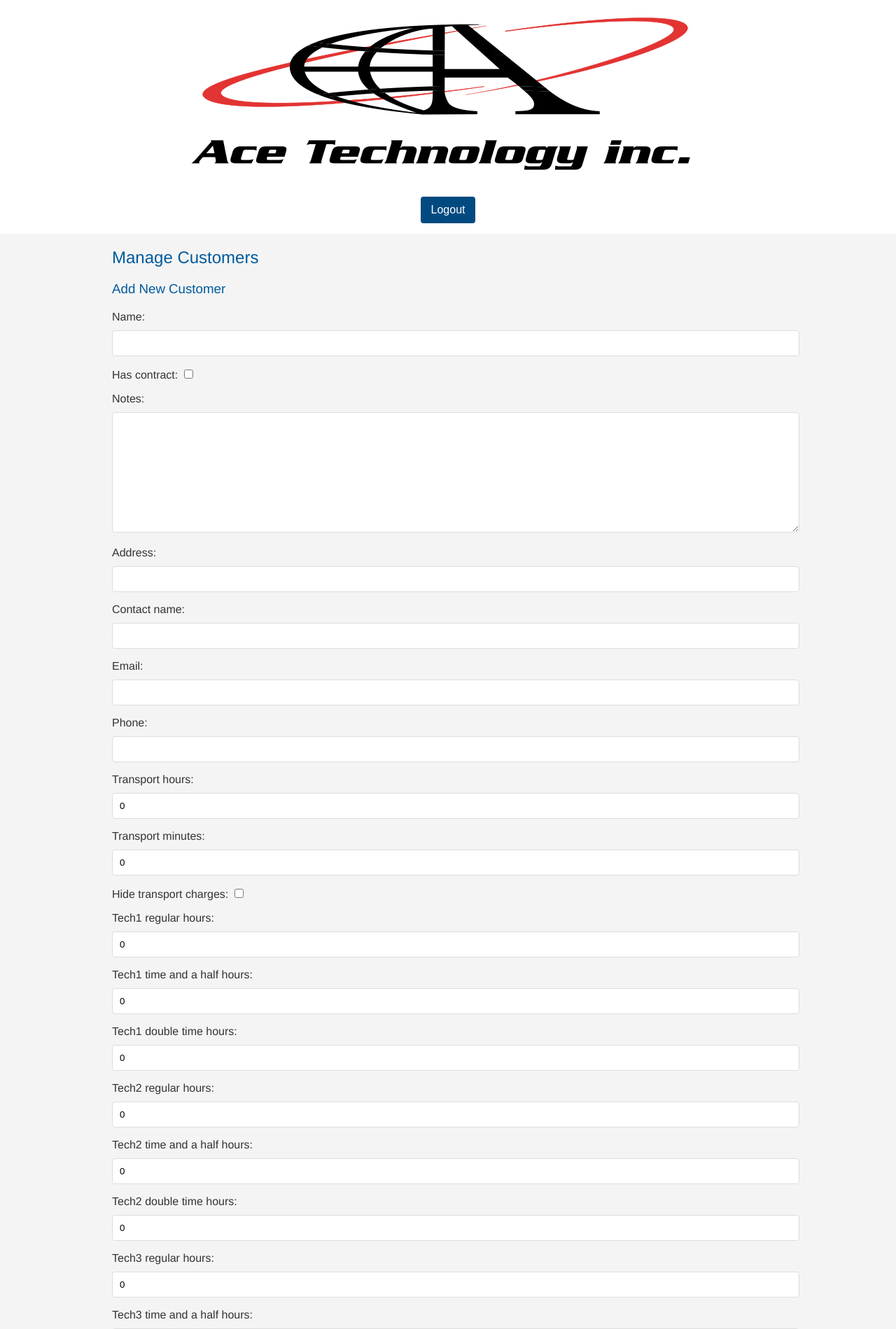
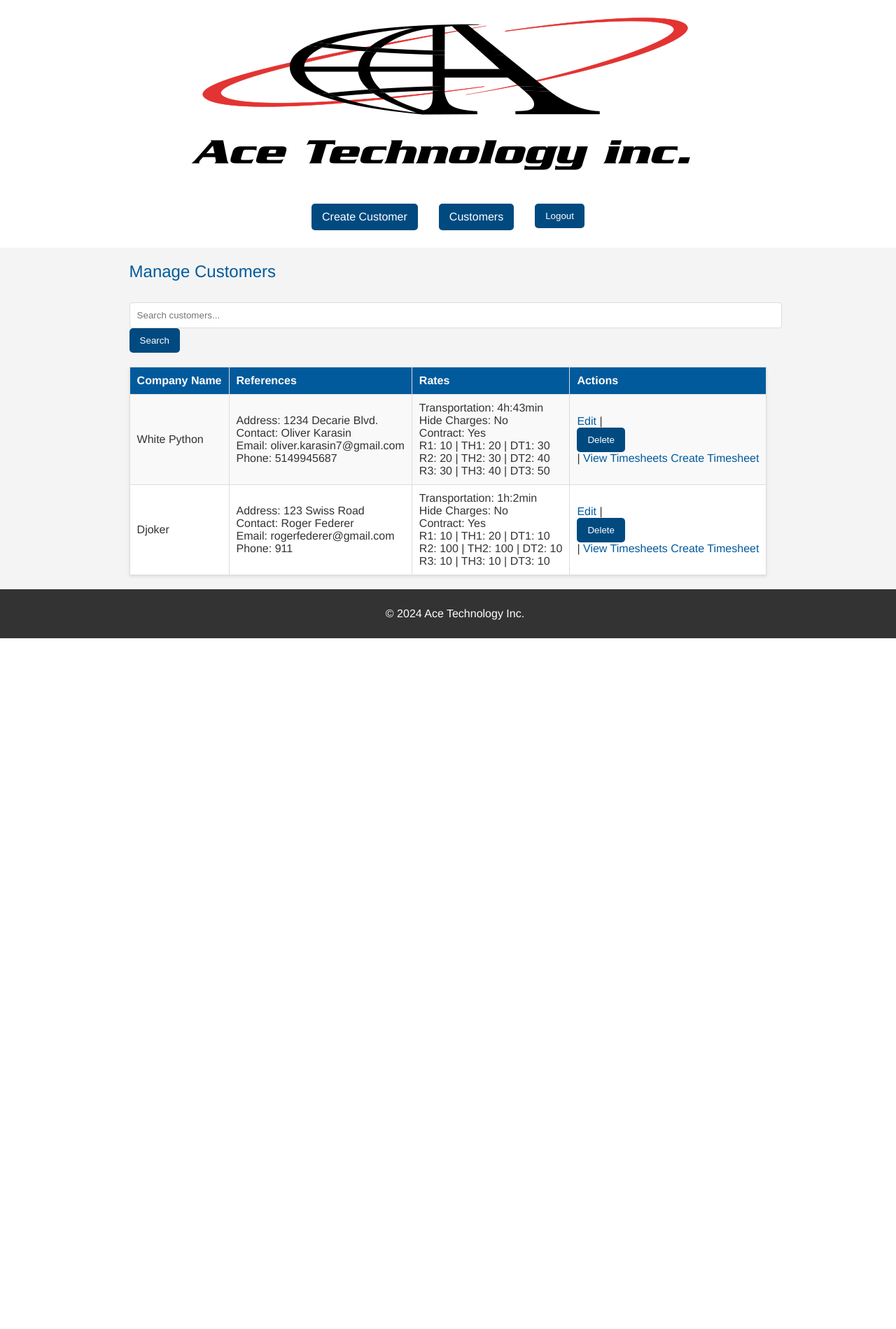
Before and after one commit to olikarasin/Customer-Management-System, a Django app: page / in a window 1280 px wide. Shown: the top 1899 px of the page at 70% size. After the commit the page ends 912 px from the top, so only its background shows below. Run offline with Django 4.2, Linux system fonts and the light colour scheme; a user stored in the database is signed in; data comes from the database, SQL or seed files in the repository; both versions use the stored data as it was after the commit.

Commit message:
Added functionalities

```diff
--- a/accounts/views.py
+++ b/accounts/views.py
@@ -20,7 +20,7 @@ def login_view(request):
         if form.is_valid():
             user = form.get_user()
             login(request, user)
-            return redirect('customers:list')  # Redirect to the customer list
+            return redirect('customers:list')  # Redirect to the customer list view
     else:
         form = AuthenticationForm()
     return render(request, 'accounts/login.html', {'form': form})
--- a/assets/styles.css
+++ b/assets/styles.css
@@ -36,27 +36,30 @@ a, a:hover, a:visited {
 }
 
 nav ul {
-    list-style-type: none;
+    list-style: none;
     padding: 0;
+    margin: 0;
     display: flex;
     justify-content: center;
 }
 
 nav li {
-    margin-left: 20px;
+    padding: 10px;
+    margin: 0 5px;
 }
 
-button, input[type="submit"] {
+nav a, button {
     background-color: #004a80;
     color: white;
     border: none;
     padding: 10px 15px;
-    border-radius: 4px;
+    border-radius: 5px;
+    text-decoration: none;
+    display: block;
     cursor: pointer;
-    font-size: 16px;
 }
 
-button:hover, input[type="submit"]:hover {
+button:hover, input[type="submit"]:hover, nav a:hover {
     background-color: #003366;
 }
 
@@ -120,6 +123,7 @@ footer {
 
     nav ul {
         flex-direction: column;
+        align-items: center;
     }
 
     nav li {
--- a/customers/templates/customers/customers_create.html
+++ b/customers/templates/customers/customer_create.html
@@ -7,5 +7,4 @@
     {{ form.as_p }}
     <button type="submit">Submit</button>
 </form>
-<a href="{% url 'customers:customer_list' %}">Back to List</a>
 {% endblock %}
--- a/customers/templates/customers/customer_list.html
+++ b/customers/templates/customers/customer_list.html
@@ -2,14 +2,6 @@
 
 {% block content %}
 <h2>Manage Customers</h2>
-
-<!-- Customer Creation Form at the Top -->
-<h3>Add New Customer</h3>
-<form method="post">
-    {% csrf_token %}
-    {{ form.as_p }}
-    <button type="submit">Add Customer</button>
-</form>
 
 <!-- Search Form -->
 <form method="get" style="margin-top: 20px;">
--- a/customers/urls.py
+++ b/customers/urls.py
@@ -4,7 +4,7 @@ from . import views
 app_name = 'customers'
 
 urlpatterns = [
-    path('', views.customer_list, name='list'),
+    path('', views.customer_list, name='list'),  # Default route for the customers app
     path('create/', views.customer_create, name='create'),
     path('<int:pk>/edit/', views.customer_edit, name='edit'),
     path('<int:pk>/delete/', views.customer_delete, name='delete'),
--- a/customers/views.py
+++ b/customers/views.py
@@ -25,8 +25,8 @@ def customer_create(request):
     if request.method == 'POST':
         form = CustomerForm(request.POST)
         if form.is_valid():
-            form.save()
-            return redirect('customers:list')
+            customer = form.save()
+            return redirect('customers:dashboard', pk=customer.pk)
     else:
         form = CustomerForm()
     return render(request, 'customers/customer_create.html', {'form': form})
@@ -57,4 +57,5 @@ def admin_dashboard(request):
 
 @login_required
 def customer_dashboard(request):
-    return render(request, 'customers/customer_dashboard.html')
+    customers = Customer.objects.all()
+    return render(request, 'customers/customer_dashboard.html', {'customers': customers})
--- a/templates/base_layout.html
+++ b/templates/base_layout.html
@@ -11,14 +11,23 @@
         <div class="top-left-logo">
             <a href="{% url 'home' %}"><img src="{% static 'logo.png' %}" alt="AceTechnology" /></a>
         </div>
-        {% if user.is_authenticated %}
-        <div class="logout-button">
-            <form action="{% url 'accounts:logout' %}" method="post">
-                {% csrf_token %}
-                <button type="submit">Logout</button>
-            </form>
-        </div>
-        {% endif %}
+        <nav>
+            <ul>
+                {% if user.is_authenticated %}
+                <li><a class="button" href="{% url 'customers:create' %}">Create Customer</a></li>
+                <li><a class="button" href="{% url 'customers:list' %}">Customers</a></li>
+                <li>
+                    <form action="{% url 'accounts:logout' %}" method="post" style="display:inline;">
+                        {% csrf_token %}
+                        <button class="button" type="submit">Logout</button>
+                    </form>
+                </li>
+                {% else %}
+                <li><a class="button" href="{% url 'accounts:login' %}">Login</a></li>
+                <li><a class="button" href="{% url 'accounts:signup' %}">Signup</a></li>
+                {% endif %}
+            </ul>
+        </nav>
     </header>
     <div class="wrapper">
         {% block content %}
```
Also changed, not shown: customers/templates/customers/customer_dashboard.html (+25 -3 lines), db.sqlite3.
